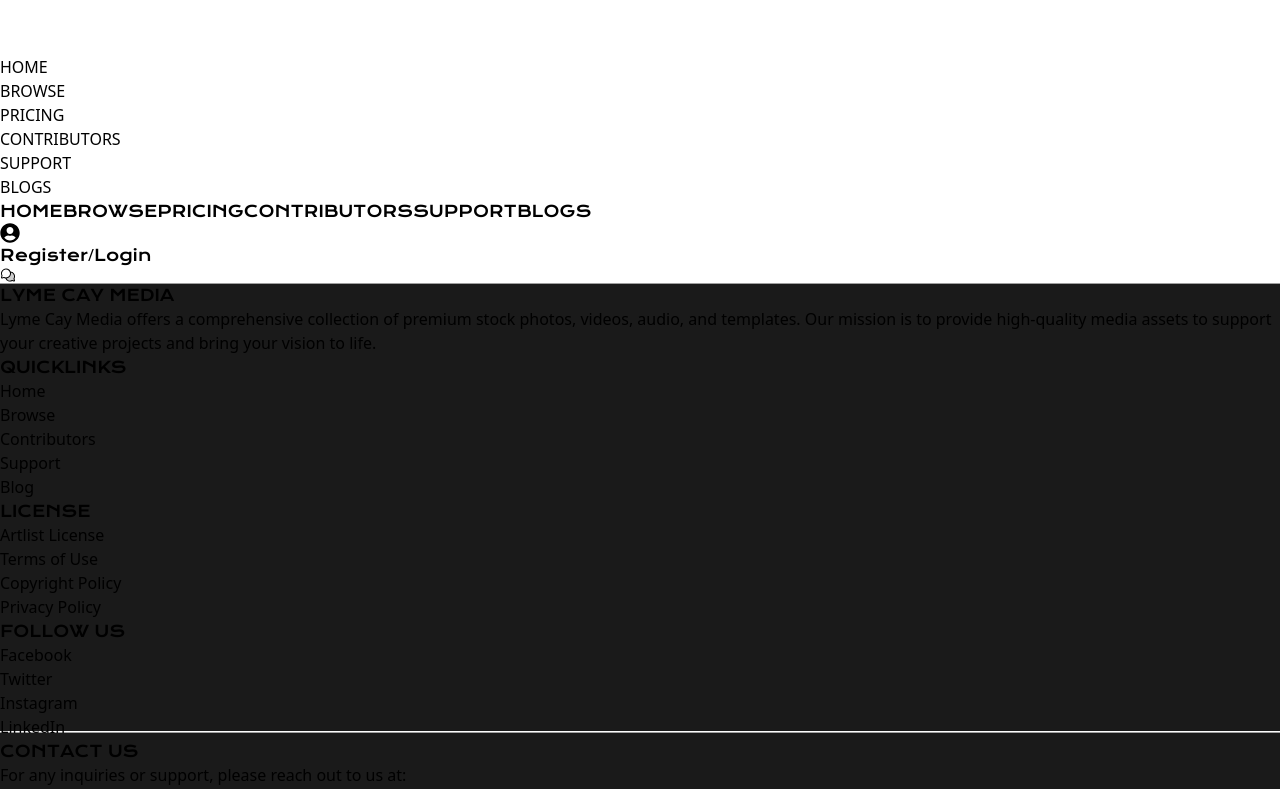
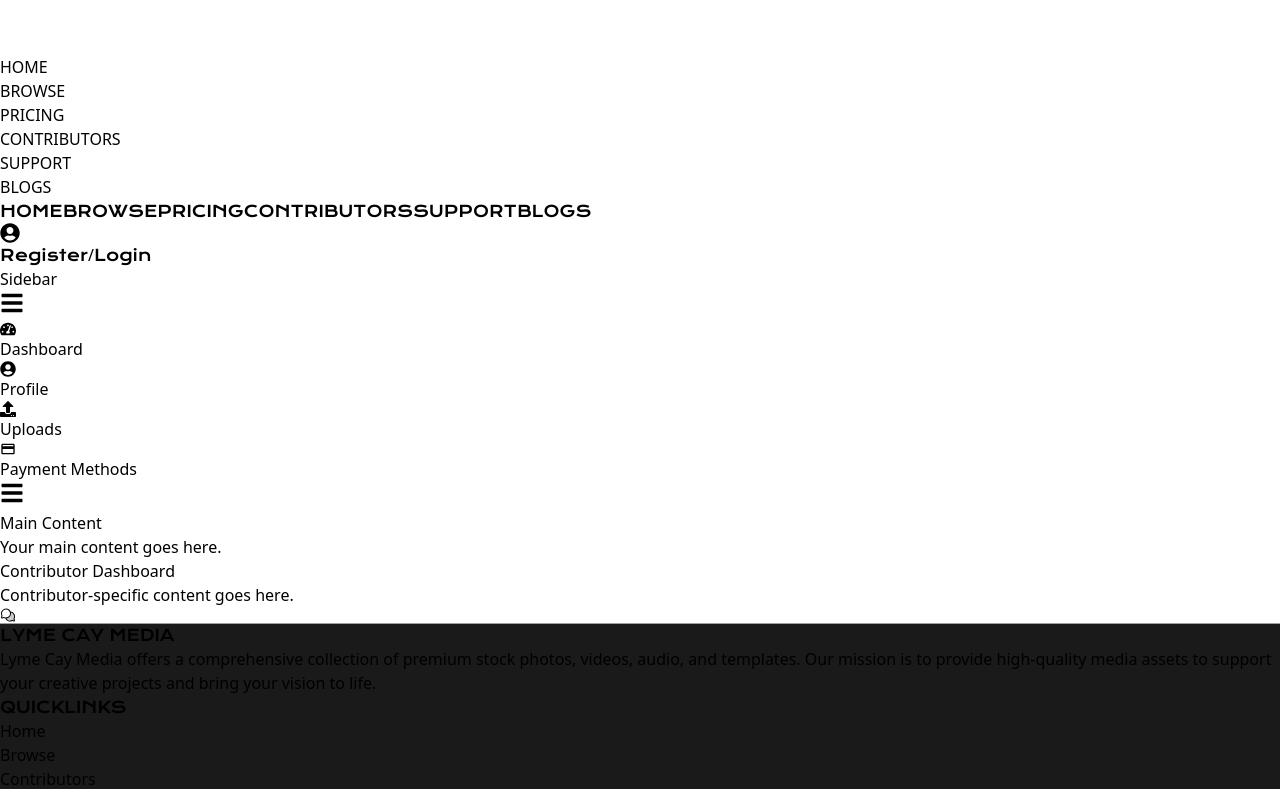
Before and after one commit to YamanAamir/media, a React (Vite) app in the folder frontend/: page /contributor in a window 1280 px wide. Shown: the top 789 px of the page. Built offline with nearby package versions, Linux system fonts and the light colour scheme.

Commit message:
Sidebar Added

```diff
--- a/frontend/src/App.jsx
+++ b/frontend/src/App.jsx
@@ -1,5 +1,5 @@
 import { useState, useEffect } from 'react';
-import { BrowserRouter as Router, Routes, Route, useLocation } from 'react-router-dom';
+import { BrowserRouter as Router, Routes, Route, useLocation, Navigate } from 'react-router-dom';
 
 import { Home } from './Pages/Home';
 import Footer from './Components/Footer';
@@ -9,6 +9,10 @@
 import Register from './Pages/Register';
 import Login from './Pages/Login';
 import ChatIcon from './Components/ChatIcon';
+import Sidebar from './Components/Sidebar';
+import AdminDashboard from './Pages/AdminDashboard';
+import UserDashboard from './Pages/UserDashboard';
+import ContributorDashboard from './Pages/ContributorDashboard';
 
 const ScrollToTop = () => {
   const { pathname } = useLocation();
@@ -19,7 +23,7 @@
 };
 
 function App() {
-
+  const [userType, setUserType] = useState('contributor');
 
   return (
     <div className='bg-[#0b0b0b] p-0 overflow-hidden'>
@@ -30,6 +34,9 @@
           <Route path='/' element={<Home />} />
           <Route path='/register' element={<Register />} />
           <Route path='/login' element={<Login />} />
+          <Route path='/admin' element={userType === 'admin' ? <AdminDashboard /> : <Navigate to="/" />} />
+          <Route path='/user' element={userType === 'user' ? <UserDashboard /> : <Navigate to="/" />} />
+          <Route path='/contributor' element={userType === 'contributor' ? <ContributorDashboard /> : <Navigate to="/" />} />
         </Routes>
         <ChatIcon />
         <Footer />
@@ -38,4 +45,4 @@
   )
 }
 
-export default App
+export default App;
--- /dev/null
+++ b/frontend/src/Components/Sidebar.jsx
@@ -0,0 +1,94 @@
+// src/components/Sidebar.js
+import React, { useState } from 'react';
+import { FaTachometerAlt, FaUpload, FaUsers, FaCog, FaBars, FaUserCircle, FaOpencart } from 'react-icons/fa';
+import { MdOutlinePayment } from "react-icons/md";
+
+const Sidebar = ({ userType }) => {
+  const [isOpen, setIsOpen] = useState(false);
+
+  const toggleSidebar = () => {
+    setIsOpen(!isOpen);
+  };
+
+  return (
+    <div className="flex h-screen pt-24 md:pt-36 text-white">
+      <div
+        className={`fixed inset-0 bg-gray-800 bg-opacity-75 transition-opacity ${
+          isOpen ? 'opacity-100 ' : 'opacity-0 pointer-events-none md:hidden'
+        }`}
+        onClick={toggleSidebar}
+      ></div>
+      <div
+        className={`fixed inset-y-0 left-0 bg-gradient-to-r from-[#4546ED] to-[#272887] text-white w-64 transform transition-transform ${
+          isOpen ? 'translate-x-0' : '-translate-x-full md:translate-x-0'
+        }`}
+      >
+        <div className="p-4 flex items-center justify-between">
+          <h2 className="text-xl font-bold">Sidebar</h2>
+          <button onClick={toggleSidebar} className="md:hidden">
+            <FaBars size={24} />
+          </button>
+        </div>
+        <nav className="mt-16 md:mt-24 text-xl space-y-4">
+          {userType === 'admin' && (
+            <>
+            <a href="#dashboardadmin" className="flex items-center p-2 hover:bg-blue-700">
+            <FaTachometerAlt className="mr-3" /> Dashboard
+          </a>
+              <a href="#uploads" className="flex items-center p-2 hover:bg-blue-700">
+                <FaUpload className="mr-3" /> Uploads
+              </a>
+              <a href="#users" className="flex items-center p-2 hover:bg-blue-700">
+                <FaUsers className="mr-3" /> Users
+              </a>
+              <a href="#settings" className="flex items-center p-2 hover:bg-blue-700">
+                <FaCog className="mr-3" /> Settings
+              </a>
+            </>
+          )}
+          {userType === 'user' && (
+            <>
+            <a href="#dashboarduser" className="flex items-center p-2 hover:bg-blue-700">
+            <FaTachometerAlt className="mr-3" /> Dashboard
+          </a>
+              <a href="#profile" className="flex items-center p-2 hover:bg-blue-700">
+                <FaUserCircle className="mr-3" /> Profile
+              </a>
+              <a href="#cart" className="flex items-center p-2 hover:bg-blue-700">
+                <FaOpencart className="mr-3" /> Cart
+              </a>
+              <a href="#payment-methods" className="flex items-center p-2 hover:bg-blue-700">
+                <MdOutlinePayment className="mr-3" /> Payment Methods
+              </a>
+            </>
+          )}
+          {userType === 'contributor' && (
+            <>
+            <a href="#dashboardcontri" className="flex items-center p-2 hover:bg-blue-700">
+            <FaTachometerAlt className="mr-3" /> Dashboard
+          </a>
+              <a href="#profile" className="flex items-center p-2 hover:bg-blue-700">
+                <FaUserCircle className="mr-3" /> Profile
+              </a>
+              <a href="#uploads" className="flex items-center p-2 hover:bg-blue-700">
+                <FaUpload className="mr-3" /> Uploads
+              </a>
+              <a href="#payment-methods" className="flex items-center p-2 hover:bg-blue-700">
+                <MdOutlinePayment className="mr-3" /> Payment Methods
+              </a>
+            </>
+          )}
+        </nav>
+      </div>
+      <div className="flex-1 p-4 md:ml-64">
+        <button onClick={toggleSidebar} className="md:hidden">
+          <FaBars size={24} />
+        </button>
+        <h1 className="text-2xl font-bold">Main Content</h1>
+        <p>Your main content goes here.</p>
+      </div>
+    </div>
+  );
+};
+
+export default Sidebar;
--- /dev/null
+++ b/frontend/src/DashboardLayout/DashboardLayout.jsx
@@ -0,0 +1,16 @@
+// src/Components/DashboardLayout.js
+import React from 'react';
+import Sidebar from '../Components/Sidebar';
+
+const DashboardLayout = ({ userType, children }) => {
+  return (
+    <div className="flex h-screen">
+      <Sidebar userType={userType} />
+      <div className="flex-1 p-4 md:ml-64">
+        {children}
+      </div>
+    </div>
+  );
+};
+
+export default DashboardLayout;
--- /dev/null
+++ b/frontend/src/Pages/AdminDashboard.jsx
@@ -0,0 +1,14 @@
+// src/Pages/AdminDashboard.js
+import React from 'react';
+import DashboardLayout from '../DashboardLayout/DashboardLayout';
+
+const AdminDashboard = () => {
+  return (
+    <DashboardLayout userType="admin">
+      <h1 className="text-2xl font-bold">Admin Dashboard</h1>
+      <p>Admin-specific content goes here.</p>
+    </DashboardLayout>
+  );
+};
+
+export default AdminDashboard;
--- /dev/null
+++ b/frontend/src/Pages/ContributorDashboard.jsx
@@ -0,0 +1,14 @@
+// src/Pages/ContributorDashboard.js
+import React from 'react';
+import DashboardLayout from '../DashboardLayout/DashboardLayout';
+
+const ContributorDashboard = () => {
+  return (
+    <DashboardLayout userType="contributor">
+      <h1 className="text-2xl font-bold">Contributor Dashboard</h1>
+      <p>Contributor-specific content goes here.</p>
+    </DashboardLayout>
+  );
+};
+
+export default ContributorDashboard;
--- /dev/null
+++ b/frontend/src/Pages/UserDashboard.jsx
@@ -0,0 +1,14 @@
+// src/Pages/UserDashboard.js
+import React from 'react';
+import DashboardLayout from '../DashboardLayout/DashboardLayout';
+
+const UserDashboard = () => {
+  return (
+    <DashboardLayout userType="user">
+      <h1 className="text-2xl font-bold">User Dashboard</h1>
+      <p>User-specific content goes here.</p>
+    </DashboardLayout>
+  );
+};
+
+export default UserDashboard;
```
